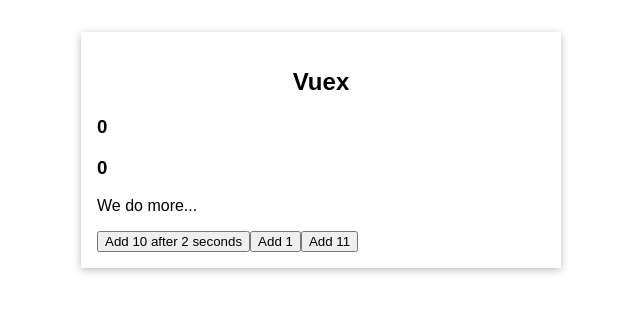
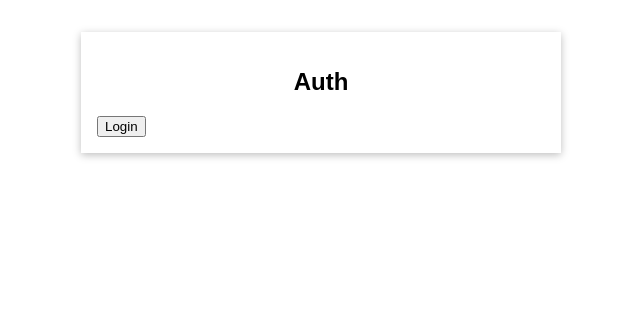
Before and after one commit to jrnewton/udemy-vue-complete-guide, a Vue app: page / in a window 1280 px wide. Shown: the top 312 px of the page, without its empty margins (319-959 px from the left). Built offline with nearby package versions, Linux system fonts and the light colour scheme.

Commit message:
Another example of vuex state - dummy authentication

```diff
--- a/src/App.vue
+++ b/src/App.vue
@@ -1,9 +1,12 @@
 <template>
-  <base-container title="Vuex">
+  <base-container title="Vuex" v-if="loggedIn">
     <counter></counter>
     <favorite-value></favorite-value>
     <button @click="increment">Add 10 after 2 seconds</button>
     <change-counter></change-counter>
+  </base-container>
+  <base-container title="Auth">
+    <user-auth></user-auth>
   </base-container>
 </template>
 
@@ -12,18 +15,22 @@
 import Counter from './components/Counter.vue';
 import ChangeCounter from './components/ChangeCounter.vue';
 import FavoriteValue from './components/FavoriteValue.vue';
+import UserAuth from './components/UserAuth.vue';
+import { mapGetters } from 'vuex';
 
 export default {
   components: {
     BaseContainer,
     Counter,
     ChangeCounter,
-    FavoriteValue
+    FavoriteValue,
+    UserAuth
   },
   computed: {
     count() {
       return this.$store.state.count;
-    }
+    },
+    ...mapGetters(['loggedIn'])
   },
   methods: {
     increment() {
--- /dev/null
+++ b/src/components/UserAuth.vue
@@ -0,0 +1,17 @@
+<template>
+  <button v-if="!loggedIn" @click="login">Login</button>
+  <button v-if="loggedIn" @click="logout">Logout</button>
+</template>
+
+<script>
+import { mapActions, mapGetters } from 'vuex';
+
+export default {
+  computed: {
+    ...mapGetters(['loggedIn'])
+  },
+  methods: {
+    ...mapActions(['login', 'logout'])
+  }
+};
+</script>
--- a/src/main.js
+++ b/src/main.js
@@ -6,10 +6,17 @@
 const store = createStore({
   state() {
     return {
-      count: 0
+      count: 0,
+      loggedIn: false
     };
   },
   actions: {
+    login(context) {
+      context.commit('setAuth', true);
+    },
+    logout(context) {
+      context.commit('setAuth', false);
+    },
     increment(context) {
       context.commit('increment');
     },
@@ -22,6 +29,9 @@
   },
   //mutations are clearly defined methods which have the logic to update the state
   mutations: {
+    setAuth(state, value) {
+      state.loggedIn = value;
+    },
     //mutations must be synchronous!
     //Put actions between components and mutations to
     //ensure you never accidently put async code in a mutation
@@ -33,6 +43,9 @@
     }
   },
   getters: {
+    loggedIn(state) {
+      return state.loggedIn;
+    },
     count(state) {
       return state.count;
     },
```
